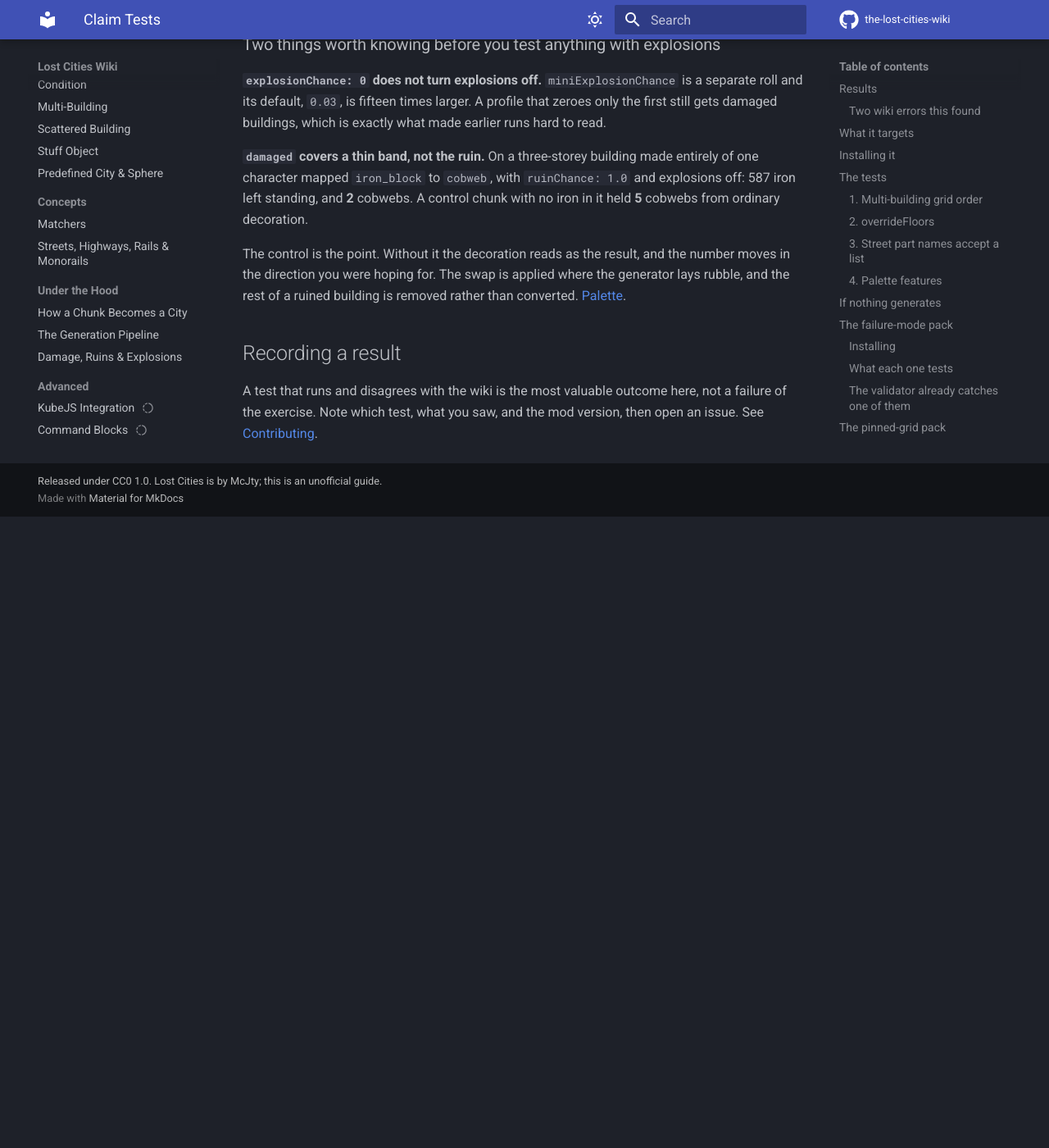
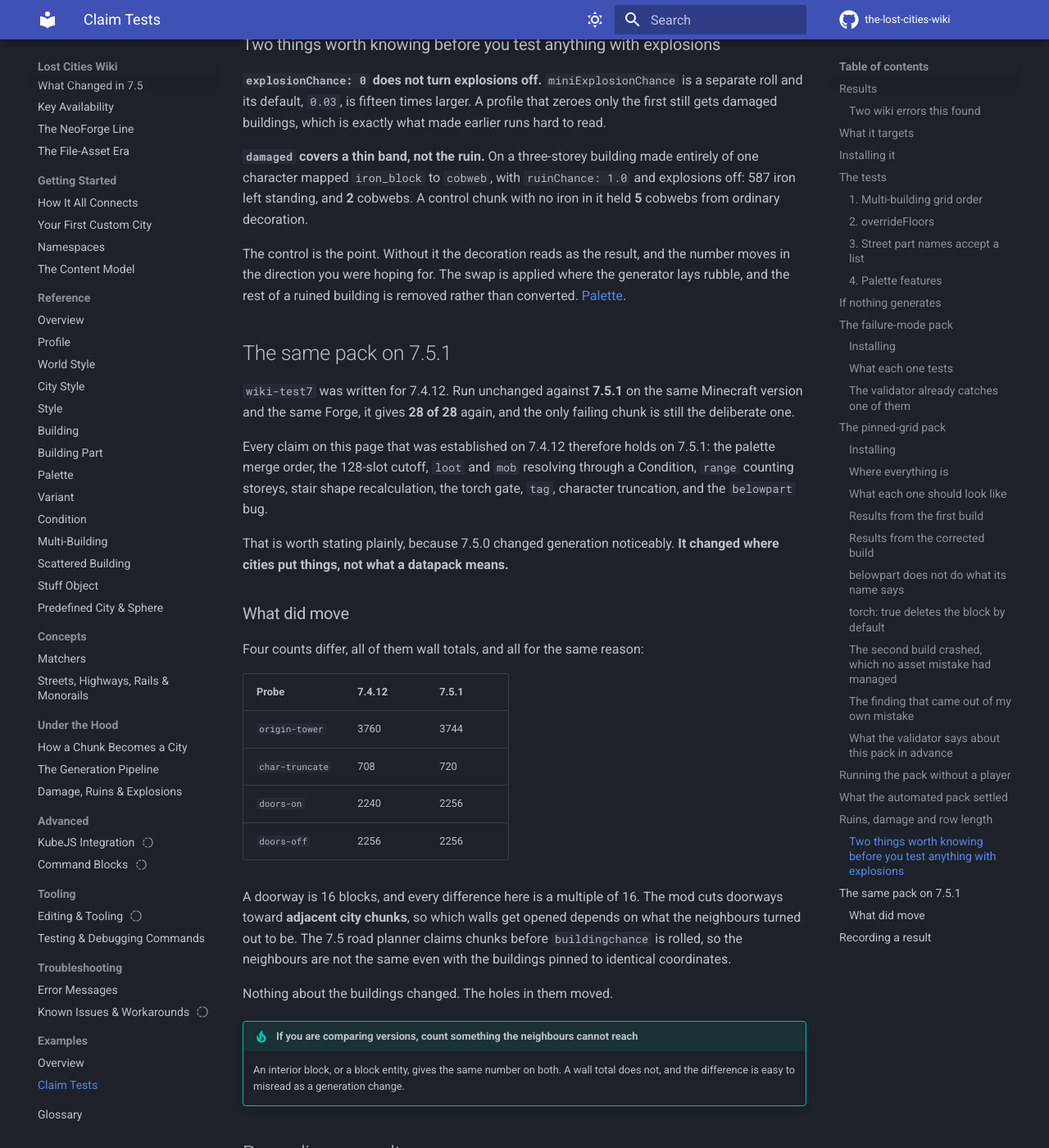
Before and after one commit to RinkyDinkyNooble/the-lost-cities-wiki, an MkDocs documentation site: the page built from docs/examples/claim-tests.md, in a window 1280 px wide and 1400 px high, scrolled down 16340 px. Shown: the whole window at 82% size. Built offline with MkDocs 1.6.1 and Material for MkDocs 9.7.7, drawn with Linux system fonts in a browser that asks for light colours; comment, search, counter and statistics services are not loaded; before the commit the page ends 16970 px from its top, so only the background shows below that.

Commit message:
7.5.1: the 7.4.12 claim-test pack passes unchanged, 28 of 28
Same Minecraft, same Forge, different mod jar, same pack, same probes. Every
claim established on 7.4.12 holds: the palette merge order, the 128-slot
cutoff, loot and mob resolving through a Condition, range counting storeys,
stair shape recalculation, the torch gate, tag, character truncation, and the
belowpart bug. The only failing chunk is still the deliberate one.

That is worth stating plainly because 7.5.0 changed generation noticeably. It
changed where cities put things, not what a datapack means, so the reference
pages carry over unchanged.

Four counts differ and all four are wall totals differing by a multiple of 16,
which is one doorway. The mod cuts doorways toward adjacent city chunks, and
the road planner changes which neighbours those are, so an identical pinned
grid gets its holes in different places. Noted on the claim tests page as a
trap for anyone comparing versions by counting blocks: count an interior block
or a block entity, since a wall total moves for reasons that have nothing to do
with the version's asset handling.

7.5.1 moves from read-from-the-mod to also run-in-a-world in both version
tables. The NeoForge line stays in progress.

```diff
--- a/docs/examples/claim-tests.md
+++ b/docs/examples/claim-tests.md
@@ -641,6 +641,43 @@
 generator lays rubble, and the rest of a ruined building is removed rather than
 converted. [Palette](../reference/palette.md#damaged-covers-less-than-it-sounds-like).
 
+## The same pack on 7.5.1
+
+`wiki-test7` was written for 7.4.12. Run unchanged against **7.5.1** on the same
+Minecraft version and the same Forge, it gives **28 of 28** again, and the only
+failing chunk is still the deliberate one.
+
+Every claim on this page that was established on 7.4.12 therefore holds on 7.5.1:
+the palette merge order, the 128-slot cutoff, `loot` and `mob` resolving through a
+Condition, `range` counting storeys, stair shape recalculation, the torch gate,
+`tag`, character truncation, and the `belowpart` bug.
+
+That is worth stating plainly, because 7.5.0 changed generation noticeably. **It
+changed where cities put things, not what a datapack means.**
+
+### What did move
+
+Four counts differ, all of them wall totals, and all for the same reason:
+
+| Probe | 7.4.12 | 7.5.1 |
+|---|---|---|
+| `origin-tower` | 3760 | 3744 |
+| `char-truncate` | 708 | 720 |
+| `doors-on` | 2240 | 2256 |
+| `doors-off` | 2256 | 2256 |
+
+A doorway is 16 blocks, and every difference here is a multiple of 16. The mod cuts
+doorways toward **adjacent city chunks**, so which walls get opened depends on what
+the neighbours turned out to be. The 7.5 road planner claims chunks before
+`buildingchance` is rolled, so the neighbours are not the same even with the
+buildings pinned to identical coordinates.
+
+Nothing about the buildings changed. The holes in them moved.
+
+!!! tip "If you are comparing versions, count something the neighbours cannot reach"
+    An interior block, or a block entity, gives the same number on both. A wall
+    total does not, and the difference is easy to misread as a generation change.
+
 ## Recording a result
 
 A test that runs and disagrees with the wiki is the most valuable outcome here, not
--- a/docs/versions/7-5.md
+++ b/docs/versions/7-5.md
@@ -4,9 +4,24 @@
 are **on by default**. A setup that worked on 7.4.12 generates different cities
 after the upgrade, with no change to your config and no change to your datapack.
 
-This page documents 7.5.1 for Minecraft 1.20.1, verified against that jar. The same
+This page documents 7.5.1 for Minecraft 1.20.1, read from that jar. The same
 system is in 8.4.1, 9.5.1 and 10.0.1, where it is identical. See
 [The NeoForge line](neoforge.md).
+
+!!! success "Your datapack still means the same thing"
+    The [claim-test pack](../examples/claim-tests.md) written for 7.4.12 runs
+    unchanged on 7.5.1 and gives the same 28 results. Palette merge order, the
+    128-slot rule, `loot` and `mob` resolving through a Condition, `range` counting
+    storeys, stair shape recalculation, the `torch` gate, `tag`, character
+    truncation and the `belowpart` bug all behave identically.
+
+    **7.5 changed where cities put things, not what a datapack means.** Everything
+    on this page is about placement. Nothing on the reference pages changes.
+
+    The one measurable side effect on an unchanged pack: doorways move. The mod
+    cuts a doorway toward an adjacent **city** chunk, and the road planner changes
+    which neighbours those are, so wall counts shift by multiples of 16 even with
+    buildings pinned to identical coordinates.
 
 !!! danger "`buildingchance` no longer fills every eligible chunk"
     The mod refuses a building in any chunk the road planner has claimed, and it
```
Also changed, not shown: README.md (+3 -3 lines), docs/index.md (+4 -2 lines).
